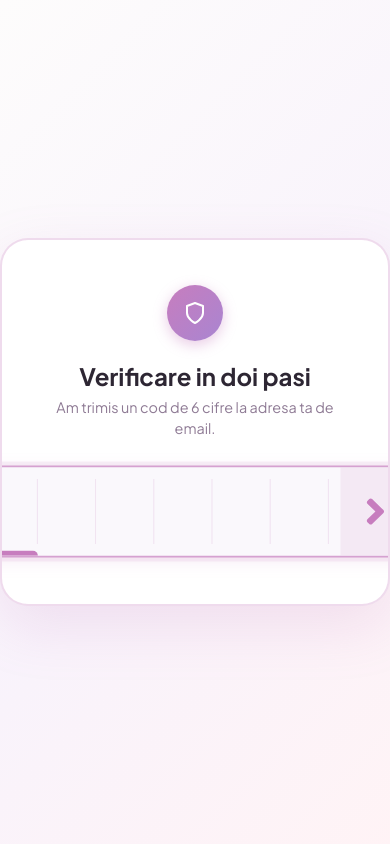
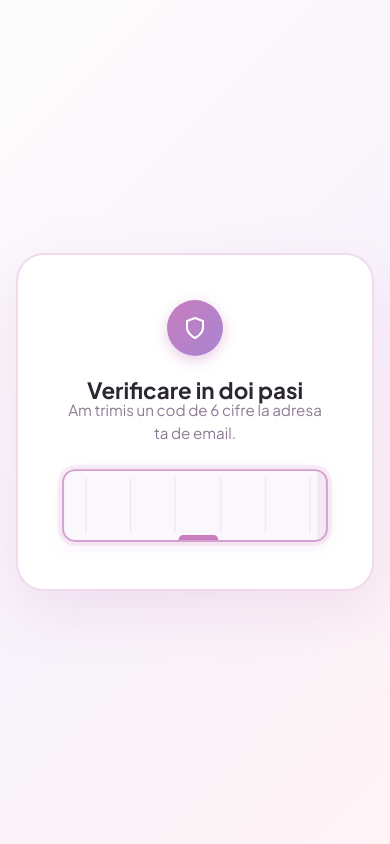
Before and after one commit to apelsin05/keystroke-auth, a Flask app: page /2fa in a window 390 px wide. Run offline with Flask 3, Linux system fonts and the light colour scheme; the visitor is signed in with stand-in values (Sample User, id 1).

Commit message:
add: mobile responsiveness

```diff
--- a/static/css/2fa.css
+++ b/static/css/2fa.css
@@ -187,3 +187,52 @@ form.otp-form .indicator {
 @keyframes tension {
   to { background-position-x:60%; }
 }
+
+@media (max-width: 768px) {
+  body {
+    overflow-x: hidden;
+    overflow-y: auto;
+    padding: 1.25rem 1rem;
+  }
+
+  .page-wrapper {
+    width: 100%;
+    gap: 1.25rem;
+  }
+
+  h1 {
+    font-size: 1.4rem;
+    line-height: 1.3;
+  }
+
+  p.subtitle {
+    font-size: 0.95rem;
+    margin-top: -0.75rem;
+    padding: 0 0.25rem;
+  }
+
+  form.otp-form {
+    --size: 2.55rem;
+    --space: 0.45rem;
+    width: 100%;
+    max-width: 100%;
+    padding-left: var(--space);
+    justify-content: center;
+  }
+
+  form.otp-form input[type=number] {
+    font-size: calc(var(--size) * 0.68);
+  }
+
+  form.otp-form .submit {
+    width: calc(var(--size) + var(--space) * 2);
+    background-size: 38%;
+  }
+
+  .flash-msg {
+    width: 100%;
+    max-width: 22rem;
+    font-size: 0.85rem;
+    padding: 0.65rem 1rem;
+  }
+}
```
Also changed, not shown: static/css/style.css (+53 -0 lines).
